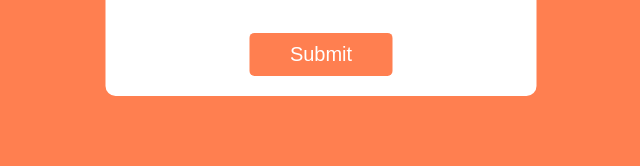
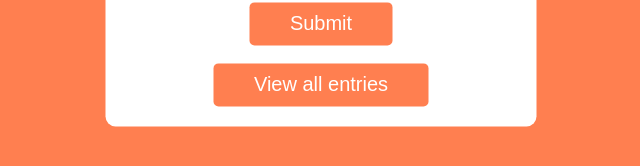
Before and after one commit to IshaanOhri/VPC-Network, a website: page client/index.html in a window 1280 px wide. Shown: the part 432-598 px from the top of the page, without its empty margins (319-959 px from the left). Drawn offline with nearby package versions, Linux system fonts and the light colour scheme.

Commit message:
Added button in client

```diff
--- a/client/index.html
+++ b/client/index.html
@@ -16,6 +16,8 @@
       <br />
       <br />
       <center><button id="submit">Submit</button></center>
+      <br>
+      <center><button id="view">View all entries</button></center>
     </div>
   </body>
   <script src="./app.js"></script>
--- a/client/style.css
+++ b/client/style.css
@@ -29,6 +29,7 @@ body {
     padding-bottom: 10px;
     text-transform: uppercase;
   }
+  #view,
   #submit {
     padding-left: 40px;
     padding-right: 40px;
```
